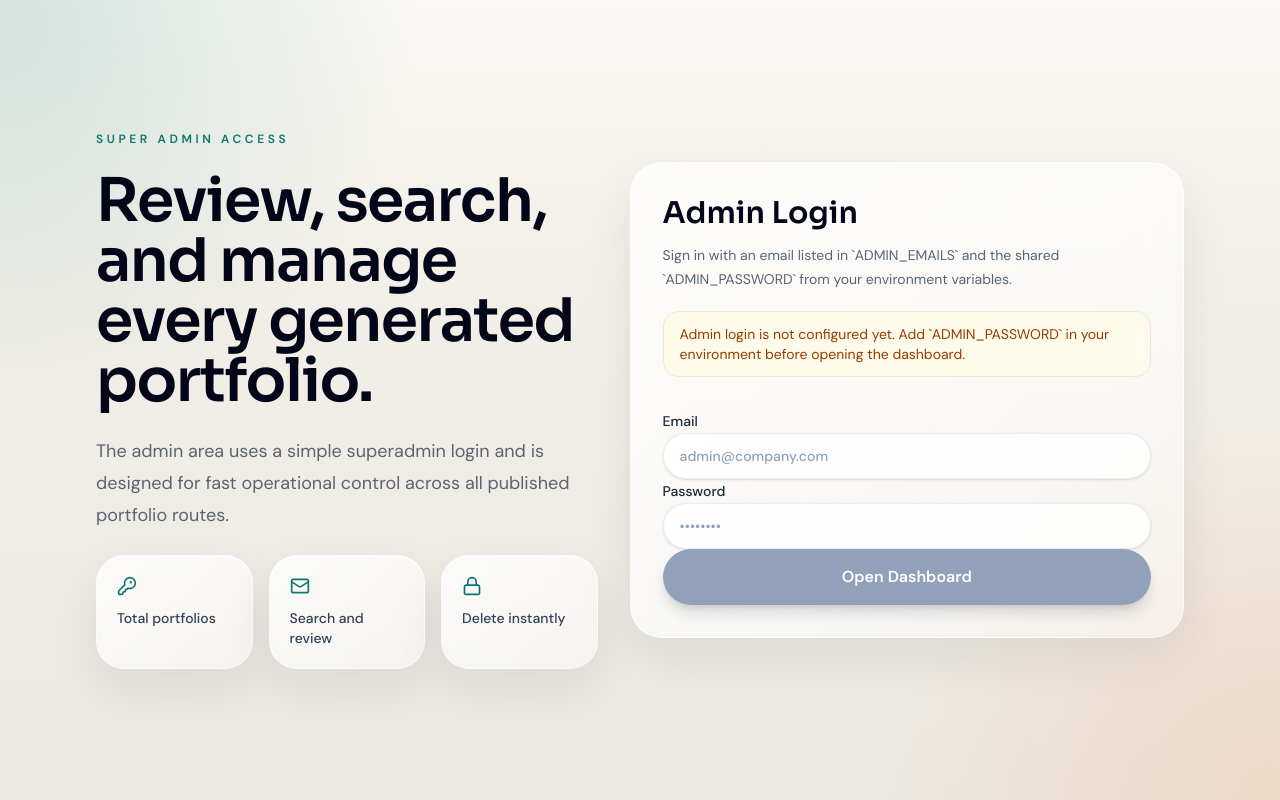
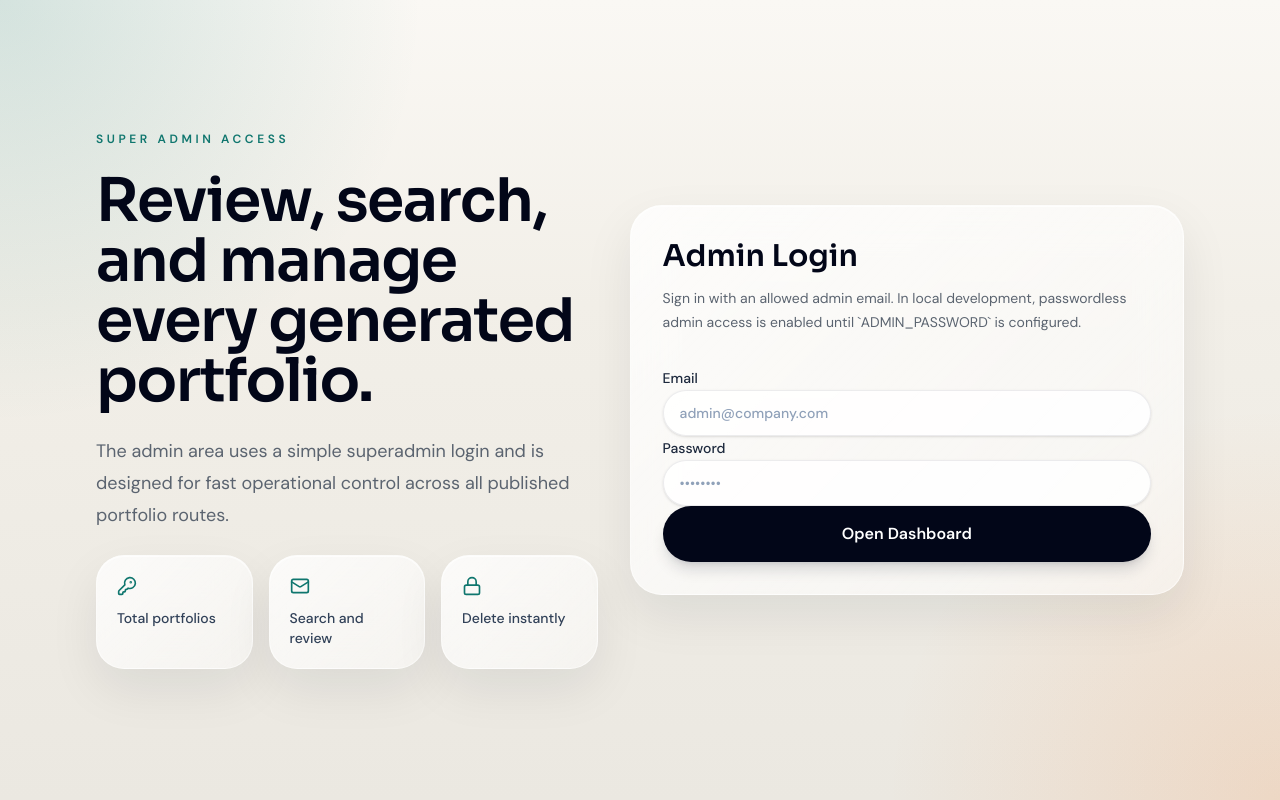
Before and after one commit to Gouthamsai15/portfolio, a Next.js app: page /admin/login in a window 1280 px wide. Built offline with nearby package versions, Linux system fonts and the light colour scheme; no server answers.

Commit message:
Allow local admin login without configured password

```diff
--- a/app/admin/actions.ts
+++ b/app/admin/actions.ts
@@ -2,7 +2,11 @@
 
 import { cookies } from "next/headers";
 import { redirect } from "next/navigation";
-import { hasAdminPassword, isAllowedAdmin } from "@/lib/admin";
+import {
+  hasAdminPassword,
+  isAdminPasswordRequired,
+  isAllowedAdmin,
+} from "@/lib/admin";
 
 function getErrorRedirect(message: string) {
   return `/admin/login?error=${encodeURIComponent(message)}`;
@@ -24,7 +28,7 @@ export async function loginAction(formData: FormData) {
     redirect(getErrorRedirect("This account is not allowed to access the admin dashboard."));
   }
 
-  if (password !== process.env.ADMIN_PASSWORD) {
+  if (isAdminPasswordRequired() && password !== process.env.ADMIN_PASSWORD) {
     redirect(getErrorRedirect("Invalid admin password."));
   }
 
--- a/app/admin/login/page.tsx
+++ b/app/admin/login/page.tsx
@@ -3,7 +3,11 @@ import { KeyRound, Lock, Mail } from "lucide-react";
 import { loginAction } from "@/app/admin/actions";
 import { Input } from "@/components/ui/input";
 import { LoadingSubmitButton } from "@/components/ui/loading-submit-button";
-import { getAdminUser, hasAdminPassword } from "@/lib/admin";
+import {
+  getAdminUser,
+  hasAdminPassword,
+  isAdminPasswordRequired,
+} from "@/lib/admin";
 
 type LoginPageProps = {
   searchParams: Promise<{ error?: string }>;
@@ -11,6 +15,7 @@ type LoginPageProps = {
 
 export default async function AdminLoginPage({ searchParams }: LoginPageProps) {
   const isAdminConfigured = hasAdminPassword();
+  const isPasswordRequired = isAdminPasswordRequired();
   const [user, params] = await Promise.all([getAdminUser(), searchParams]);
 
   if (user) {
@@ -48,8 +53,9 @@ export default async function AdminLoginPage({ searchParams }: LoginPageProps) {
         <section className="glass-panel rounded-[2rem] p-6 sm:p-8">
           <p className="font-display text-3xl font-semibold text-slate-950">Admin Login</p>
           <p className="mt-3 text-sm leading-6 text-muted">
-            Sign in with an email listed in `ADMIN_EMAILS` and the shared `ADMIN_PASSWORD`
-            from your environment variables.
+            {isPasswordRequired
+              ? "Sign in with an email listed in `ADMIN_EMAILS` and the shared `ADMIN_PASSWORD` from your environment variables."
+              : "Sign in with an allowed admin email. In local development, passwordless admin access is enabled until `ADMIN_PASSWORD` is configured."}
           </p>
 
           {!isAdminConfigured ? (
@@ -77,7 +83,7 @@ export default async function AdminLoginPage({ searchParams }: LoginPageProps) {
               <Input
                 name="password"
                 type="password"
-                required
+                required={isPasswordRequired}
                 placeholder="••••••••"
                 disabled={!isAdminConfigured}
                 autoComplete="current-password"
--- a/lib/admin.ts
+++ b/lib/admin.ts
@@ -24,7 +24,15 @@ function getAdminPassword() {
   return process.env.ADMIN_PASSWORD?.trim() ?? "";
 }
 
+export function isDevelopmentAdminFallbackEnabled() {
+  return process.env.NODE_ENV !== "production" && !getAdminPassword();
+}
+
 export function hasAdminPassword() {
+  return Boolean(getAdminPassword()) || isDevelopmentAdminFallbackEnabled();
+}
+
+export function isAdminPasswordRequired() {
   return Boolean(getAdminPassword());
 }
 
```
Also changed, not shown: 1 other file (tests, documents, lock files or other folders).
